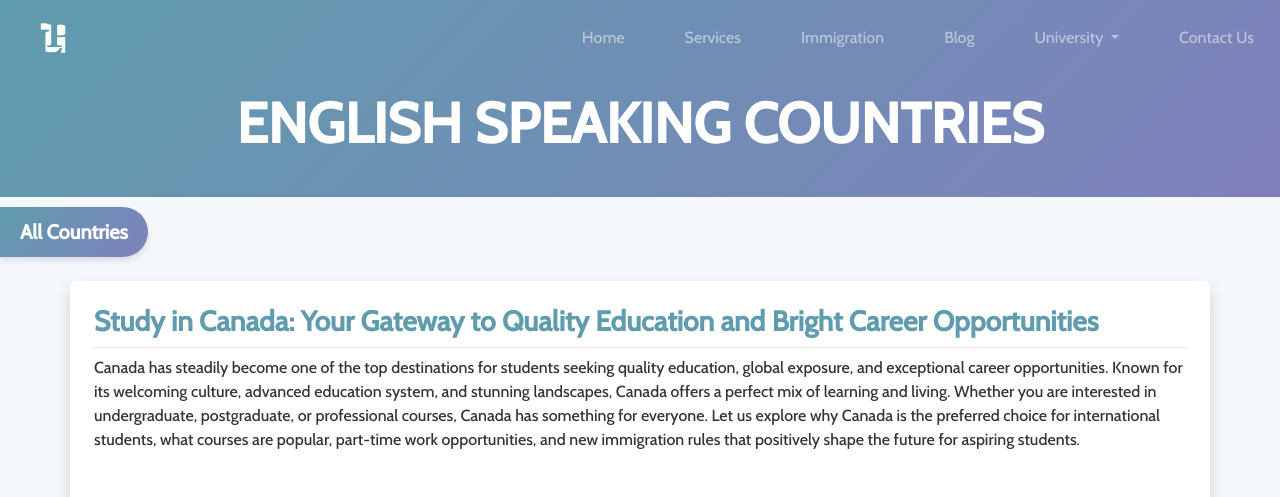
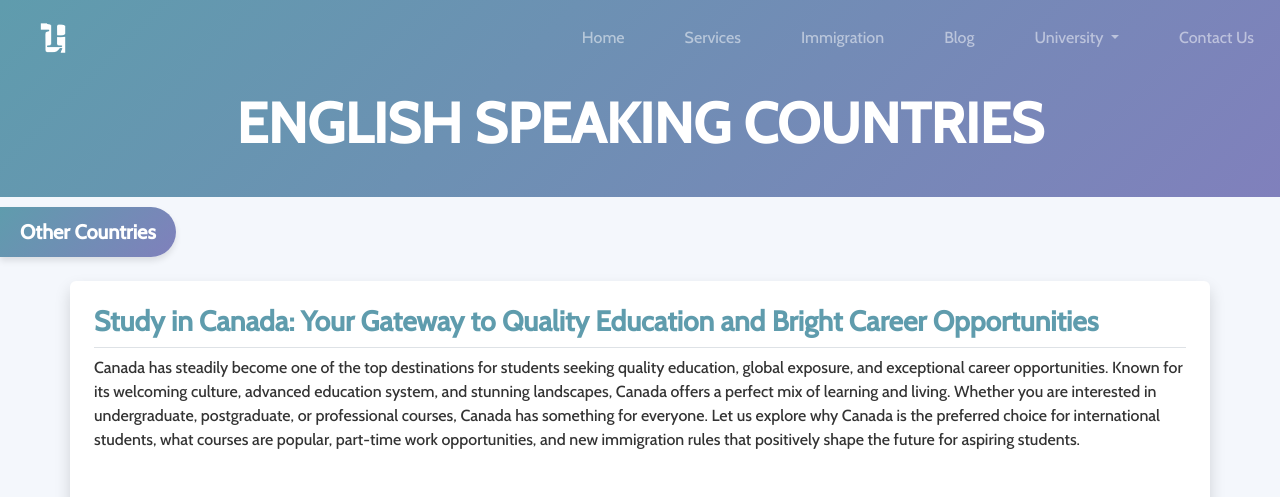
Before and after one commit to lifeplannerdev/lpdev, a Django app: page /studycanada/ in a window 1280 px wide. Shown: the top 497 px of the page. Run offline with Django 5.2, Linux system fonts and the light colour scheme; some libraries are stand-ins or nearby versions.

Commit message:
8 jan commit

```diff
--- a/templates/contact.html
+++ b/templates/contact.html
@@ -524,7 +524,7 @@ form span a:hover {
                     <i class="fas fa-phone"></i>+91 907 2222 933<br>
                     <p><i class="fas fa-envelope"></i>info@lifeplanneruniversal.com</p>
                 </div><br>
-                <h5><i class="fa-solid fa-building" style="margin-right: 10px;"></i>Life Planner Studies & Oppertunities (Canada) </h5><br>
+                <h5><i class="fa-solid fa-building" style="margin-right: 10px;"></i>Life Planner INC (Canada) </h5><br>
                 <div class="contact-item">
                    <p> <i class="fas fa-location-dot"></i>196 Hawkwood Blvd. NW Calgary,
                     Alberta Canada, T3G2T1
--- a/templates/studycanada.html
+++ b/templates/studycanada.html
@@ -370,7 +370,7 @@
     </style>
 
     <div class="dropdown">
-      <button class="dropdown-btn" id="dropdownBtn" onclick="toggleDropdown()">All Countries</button>
+      <button class="dropdown-btn" id="dropdownBtn" onclick="toggleDropdown()">Other Countries</button>
       <div class="dropdown-content" id="dropdownContent">
         <a href="#" onclick="switchCountry('canada')">Canada</a>
         <a href="#" onclick="switchCountry('uk')">UK</a>
--- a/templates/studyeurope.html
+++ b/templates/studyeurope.html
@@ -369,7 +369,7 @@
     </style>
 
     <div class="dropdown">
-      <button class="dropdown-btn" id="dropdownBtn" onclick="toggleDropdown()"> All Countries</button>
+      <button class="dropdown-btn" id="dropdownBtn" onclick="toggleDropdown()">Other Countries</button>
       <div class="dropdown-content" id="dropdownContent">
         <a href="#" onclick="switchCountry('germany')">Germany</a>
         <a href="#" onclick="switchCountry('poland')">Poland</a>
```
